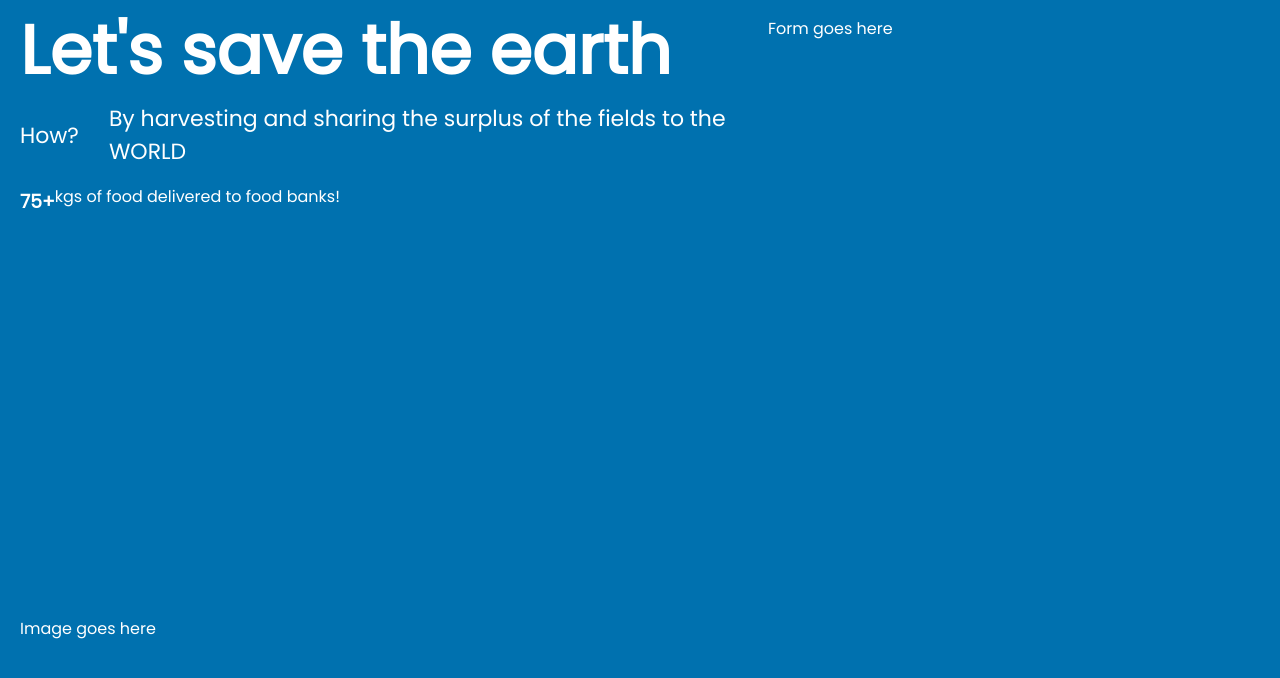
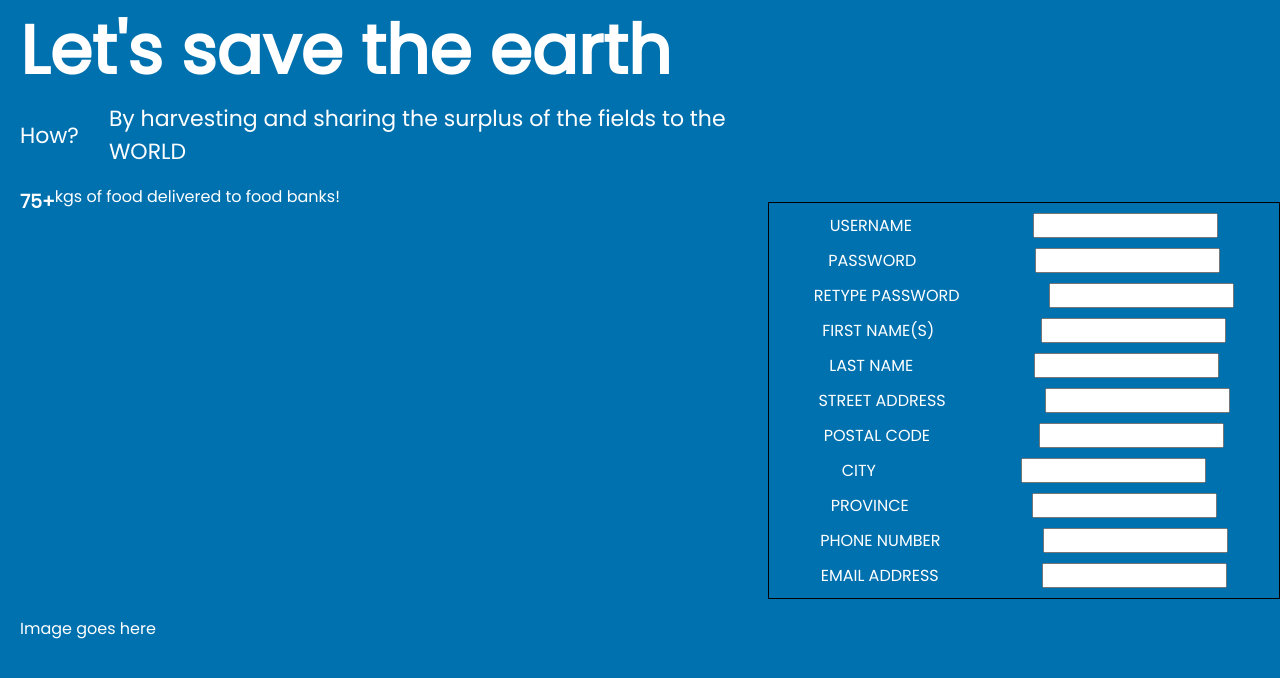
Before and after one commit to rajagoat/earth-day-c2g, a Next.js app in the folder frontend/: page / in a window 1280 px wide. Shown: the top 678 px of the page. Built offline with nearby package versions, Linux system fonts and the light colour scheme.

Commit message:
very basic signup form created and added

```diff
--- /dev/null
+++ b/frontend/components/SignUpForm.js
@@ -0,0 +1,76 @@
+import styles from '../styles/SignUpForm.module.css'
+
+const SignUpForm = () => {
+    return (
+        <form className={styles.formContainer}>
+            <div className={styles.formItem}>
+                <label>Username</label>
+                <input
+                    type="text"
+                />
+            </div>
+            <div className={styles.formItem}>
+                <label>Password</label>
+                <input
+                    type="text"
+                />
+            </div>
+            <div className={styles.formItem}>
+                <label>Retype Password</label>
+                <input
+                    type="text"
+                />
+            </div>
+            <div className={styles.formItem}>
+                <label>First Name(s)</label>
+                <input
+                    type="text"
+                />
+            </div>
+            <div className={styles.formItem}>
+                <label>Last Name</label>
+                <input
+                    type="text"
+                />
+            </div>
+            <div className={styles.formItem}>
+                <label>Street Address</label>
+                <input
+                    type="text"
+                />
+            </div>
+            <div className={styles.formItem}>
+                <label>Postal Code</label>
+                <input
+                    type="text"
+                />
+            </div>
+            <div className={styles.formItem}>
+                <label>City</label>
+                <input
+                    type="text"
+                />
+            </div>
+            <div className={styles.formItem}>
+                <label>Province</label>
+                <input
+                    type="text"
+                />
+            </div>
+            <div className={styles.formItem}>
+                <label>Phone Number</label>
+                <input
+                    type="text"
+                />
+            </div>
+            <div className={styles.formItem}>
+                <label>Email Address</label>
+                <input
+                    type="text"
+                />
+            </div>
+        </form>
+    );
+}
+
+export default SignUpForm;
--- a/frontend/pages/index.js
+++ b/frontend/pages/index.js
@@ -1,6 +1,9 @@
 import Head from 'next/head'
 import Image from 'next/image'
 import styles from '../styles/Home.module.css'
+
+// components
+import SignUpForm from '../components/SignUpForm'
 
 export default function Home() {
   return (
@@ -32,8 +35,7 @@ export default function Home() {
           </div>
         </div>
         <div className={styles.right}>
-          <p>Form goes here</p>
-          {/* form will be inserted here */}
+          <SignUpForm />
         </div>
       </main>
     </div>
--- a/frontend/styles/Home.module.css
+++ b/frontend/styles/Home.module.css
@@ -31,3 +31,8 @@
   display: grid;
   grid-template-rows: 3fr 1fr;
 }
+
+.right {
+  border: 1px solid black;
+  align-self: center;
+}
--- /dev/null
+++ b/frontend/styles/SignUpForm.module.css
@@ -0,0 +1,13 @@
+.formContainer {
+
+}
+
+.formItem {
+    display: flex;
+    justify-content: space-around;
+    margin: 10px 0;
+}
+
+.formItem>label {
+    text-transform: uppercase;
+}
```
